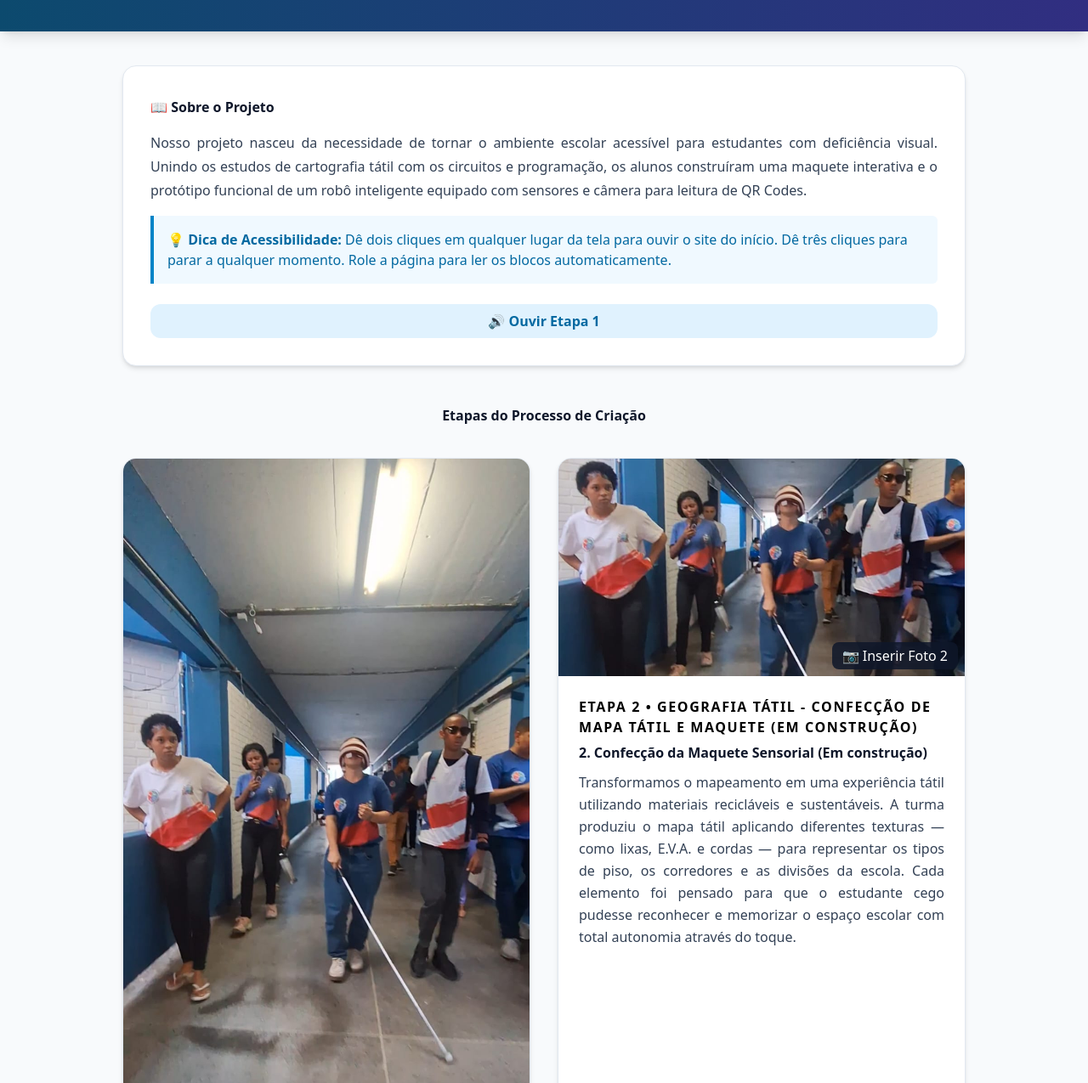
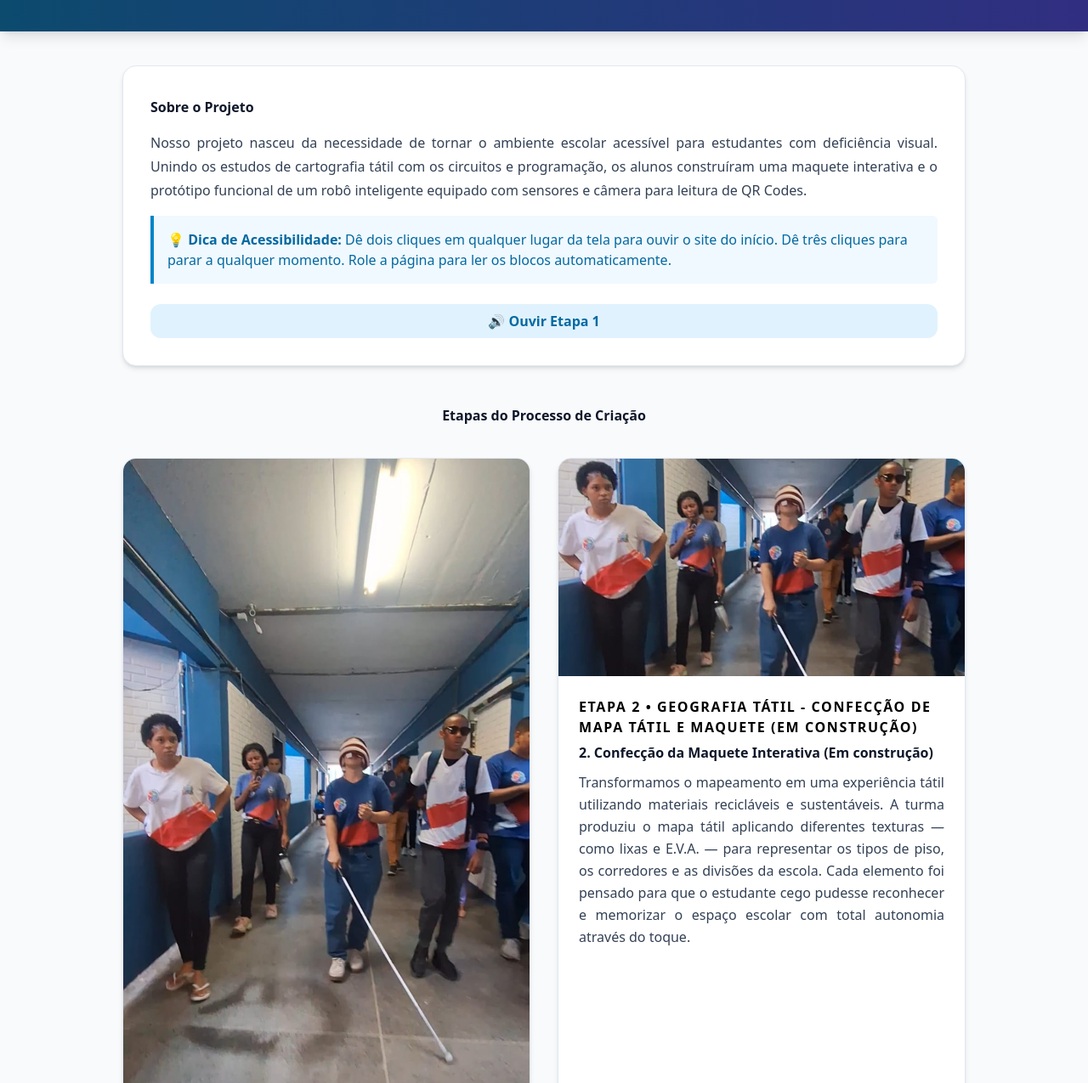
Before and after one commit to Rosinery/Projeto_Adaptado, a plain HTML site: page index.html in a window 1280 px wide. Shown: the part 445-1720 px from the top of the page at 85% size. Drawn offline with nearby package versions, Linux system fonts and the light colour scheme.

Commit message:
Add files via upload

```diff
--- a/index.html
+++ b/index.html
@@ -70,7 +70,7 @@
     <section class="card-etapa card-bg p-6 md:p-8 rounded-2xl shadow-md border border-slate-200 mb-10 flex flex-col justify-between" aria-labelledby="tit-resumo" data-title="tit-resumo" data-text="texto-resumo">
       <div>
         <h2 id="tit-resumo" class="card-title text-2xl font-bold mb-3 flex items-center gap-2">
-          📖 Sobre o Projeto
+          Sobre o Projeto
         </h2>
         <p id="texto-resumo" class="card-text leading-relaxed text-base md:text-lg mb-4">
           Nosso projeto nasceu da necessidade de tornar o ambiente escolar acessível para estudantes
@@ -147,17 +147,17 @@
               src="img/MAPAGEO.jpeg"
               alt="mapeando os corredores da escola com bengala e navegando por rampas e obstáculos."
               class="w-full h-auto object-contain block"/>
-            <label for="input-img-2" class="btn-upload absolute bottom-2 right-2 text-xs px-3 py-2 rounded-lg cursor-pointer flex items-center gap-1 focus-ring">
+           <!-- <label for="input-img-2" class="btn-upload absolute bottom-2 right-2 text-xs px-3 py-2 rounded-lg cursor-pointer flex items-center gap-1 focus-ring">
               📷 Inserir Foto 2
-            </label>
+            </label> -->
             <input type="file" id="input-img-2" accept="image/*" class="sr-only input-foto" data-target="img-card-2">
           </div>
           <div class="p-6">
             <span class="card-tag card-tag-geografia text-xs font-bold uppercase tracking-widest">Etapa 2 • Geografia Tátil - Confecção de mapa tátil e maquete (Em construção)</span>
-            <h3 id="card2-titulo" class="card-title text-xl font-bold mt-1 mb-2">2. Confecção da Maquete Sensorial (Em construção)</h3>
+            <h3 id="card2-titulo" class="card-title text-xl font-bold mt-1 mb-2">2. Confecção da Maquete Interativa (Em construção)</h3>
             <p id="card2-texto" class="card-text text-base leading-relaxed">
               Transformamos o mapeamento em uma experiência tátil utilizando materiais recicláveis e sustentáveis.
-              A turma produziu o mapa tátil aplicando diferentes texturas — como lixas, E.V.A. e cordas — para representar
+              A turma produziu o mapa tátil aplicando diferentes texturas — como lixas e E.V.A. — para representar
               os tipos de piso, os corredores e as divisões da escola.
               Cada elemento foi pensado para que o estudante cego pudesse reconhecer e memorizar o espaço escolar com total autonomia
               através do toque.
@@ -301,11 +301,12 @@
       <p class="font-semibold footer-text-bright">Projeto Apresentado na FECIBA • Feira de Ciências, Empreendedorismo Social
         e Inovação da Bahia</p>
       <p class="footer-text font-medium">Desenvolvido de forma interdisciplinar: Robótica & Geografia,<br>
-        Por José leandro, Pamela, Samile e todos os alunos do 2º INFORMÁTICA VESPERTINO <br>
+        Por José Leandro, Pamela, Samile e todos os alunos do 2º INFORMÁTICA VESPERTINO <br>
         Profª Orientadora: Rosinery Medeiros <br>
         Profª Coorientadora: Maraísa Santana <br>
         Colaboradoras e Estudantes Egressas do Góes Calmon: Rafaella Valente e Taiana Pontes <br>
-        Colaborador PIBID UFBA: Pedro Gabriel
+        Colaborador PIBID UFBA: Pedro Gabriel <br>
+        Brailista: Geruza <br>
       </p>
 
       <p class="text-xs footer-text-muted">Página Web Responsiva, Acessível em VLibras e Leitura por Voz para Cegos.</p>
--- a/script.js
+++ b/script.js
@@ -104,7 +104,7 @@ function speakFullStory() {
   const elementoResumo = document.getElementById('texto-resumo');
   const resumo = elementoResumo ? elementoResumo.innerText : '';
 
-  let fullText = `Aviso de acessibilidade: Você pode parar a leitura a qualquer momento dando três toques na tela com um, dois ou três dedos. Ao deslizar a tela para baixo, o Sobre o Projeto, as etapas e as descrições das imagens serão lidas automaticamente. Iniciando a leitura do site. Rompendo barreiras, buscando acessibilidade. ${tituloPrincipal}. ${subtitulo}. ${resumo}. A seguir, apresentamos as seis etapas do projeto: `;
+  let fullText = `Aviso de acessibilidade: Você pode parar a leitura a qualquer momento dando três toques na tela com um dedo. Ao deslizar a tela para baixo, o Sobre o Projeto, as etapas e as descrições das imagens serão lidas automaticamente. Iniciando a leitura do site. Rompendo barreiras, buscando acessibilidade. ${tituloPrincipal}. ${subtitulo}. ${resumo}. A seguir, apresentamos as seis etapas do projeto: `;
 
   for (let i = 1; i <= 6; i++) {
     const elTitulo = document.getElementById(`card${i}-titulo`);
```
